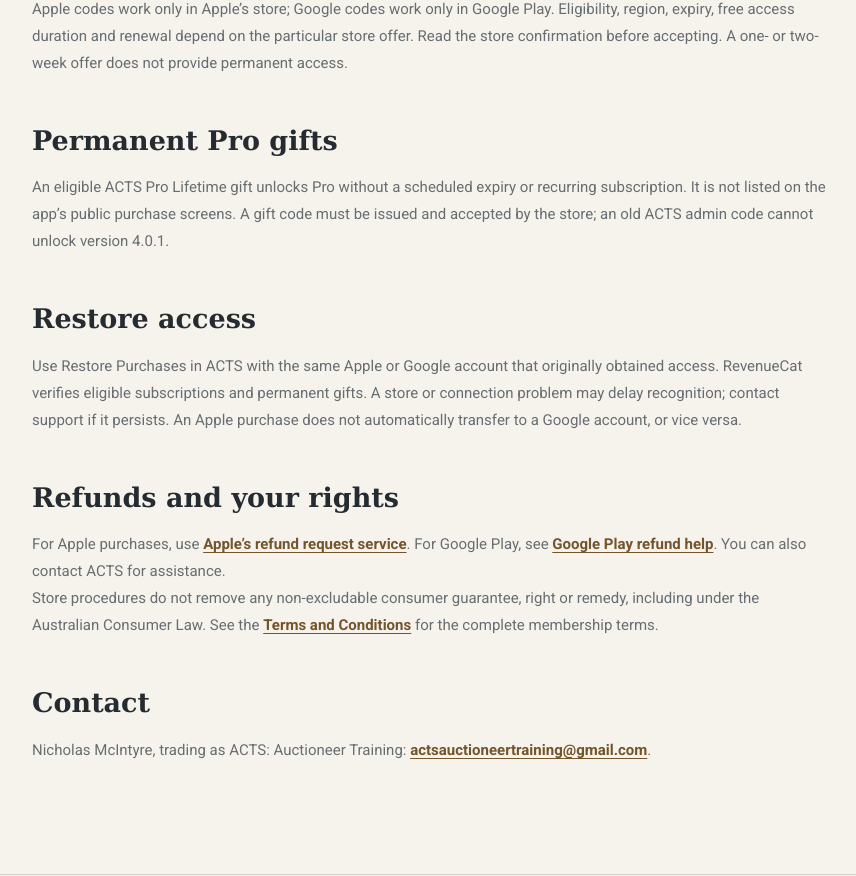
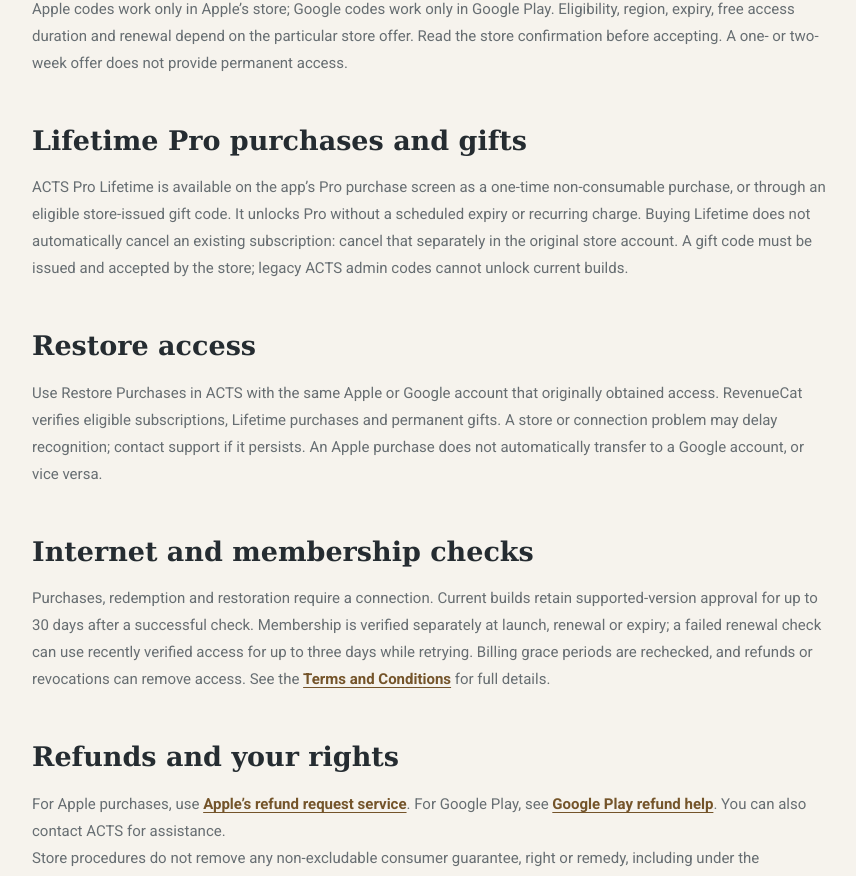
Before and after one commit to nickmac1830-web/ACTS-Website, a Next.js app: page /billing in a window 1280 px wide. Shown: the part 1220-2096 px from the top of the page, without its empty margins (211-1067 px from the left). Built offline with nearby package versions, Linux system fonts and the light colour scheme; a web font is replaced by a local one.

Commit message:
Align Lifetime billing and offline-check disclosures with ACTS 40115

```diff
--- a/app/billing/page.tsx
+++ b/app/billing/page.tsx
@@ -8,7 +8,7 @@
 
 export default function BillingPage() {
   return (
-    <LegalShell title="Billing and Store Codes" eyebrow="Standard and Pro" meta="Updated 27 September 2026">
+    <LegalShell title="Billing and Store Codes" eyebrow="Standard and Pro" meta="Updated 3 October 2026">
       <p className="legal-intro">ACTS Standard and ACTS Pro offer weekly, monthly and annual auto-renewing subscriptions where available through the Apple App Store and Google Play. The store confirms your local price, currency, billing period and any offer before purchase.</p>
       <h2>Payment and renewal</h2>
       <p>Payment is charged to the store account you use to confirm the purchase. Subscriptions renew automatically unless cancelled under the store’s rules. Any required notice and consent applies to price changes. ACTS does not receive your full payment-card details.</p>
@@ -21,10 +21,12 @@
       <h2>Have a store code?</h2>
       <p>In ACTS 4.0.1, select <strong>Have a code? Redeem</strong> on the membership screen. On iOS this opens Apple’s code sheet, with an App Store link as an alternative. On Android it opens Google Play redemption. You can also redeem through the relevant store directly, then return to ACTS and choose <strong>Restore Purchases</strong>.</p>
       <p>Apple codes work only in Apple’s store; Google codes work only in Google Play. Eligibility, region, expiry, free access duration and renewal depend on the particular store offer. Read the store confirmation before accepting. A one- or two-week offer does not provide permanent access.</p>
-      <h2>Permanent Pro gifts</h2>
-      <p>An eligible ACTS Pro Lifetime gift unlocks Pro without a scheduled expiry or recurring subscription. It is not listed on the app’s public purchase screens. A gift code must be issued and accepted by the store; an old ACTS admin code cannot unlock version 4.0.1.</p>
+      <h2>Lifetime Pro purchases and gifts</h2>
+      <p>ACTS Pro Lifetime is available on the app’s Pro purchase screen as a one-time non-consumable purchase, or through an eligible store-issued gift code. It unlocks Pro without a scheduled expiry or recurring charge. Buying Lifetime does not automatically cancel an existing subscription: cancel that separately in the original store account. A gift code must be issued and accepted by the store; legacy ACTS admin codes cannot unlock current builds.</p>
       <h2>Restore access</h2>
-      <p>Use Restore Purchases in ACTS with the same Apple or Google account that originally obtained access. RevenueCat verifies eligible subscriptions and permanent gifts. A store or connection problem may delay recognition; contact support if it persists. An Apple purchase does not automatically transfer to a Google account, or vice versa.</p>
+      <p>Use Restore Purchases in ACTS with the same Apple or Google account that originally obtained access. RevenueCat verifies eligible subscriptions, Lifetime purchases and permanent gifts. A store or connection problem may delay recognition; contact support if it persists. An Apple purchase does not automatically transfer to a Google account, or vice versa.</p>
+      <h2>Internet and membership checks</h2>
+      <p>Purchases, redemption and restoration require a connection. Current builds retain supported-version approval for up to 30 days after a successful check. Membership is verified separately at launch, renewal or expiry; a failed renewal check can use recently verified access for up to three days while retrying. Billing grace periods are rechecked, and refunds or revocations can remove access. See the <a href="/terms">Terms and Conditions</a> for full details.</p>
       <h2>Refunds and your rights</h2>
       <p>For Apple purchases, use <a href="https://reportaproblem.apple.com/">Apple’s refund request service</a>. For Google Play, see <a href="https://support.google.com/googleplay/answer/2479637">Google Play refund help</a>. You can also contact ACTS for assistance.</p>
       <p>Store procedures do not remove any non-excludable consumer guarantee, right or remedy, including under the Australian Consumer Law. See the <a href="/terms">Terms and Conditions</a> for the complete membership terms.</p>
--- a/content/legal-documents.json
+++ b/content/legal-documents.json
@@ -1,6 +1,6 @@
 {
-  "revision": "2026-09-27",
-  "date": "27 September 2026",
+  "revision": "2026-10-03",
+  "date": "3 October 2026",
   "operator": "Nicholas McIntyre, trading as ACTS: Auctioneer Training",
   "contact": "actsauctioneertraining@gmail.com",
   "privacy": {
@@ -37,7 +37,7 @@
         "marker": "STORE",
         "title": "Apple, Google and RevenueCat",
         "paragraphs": [
-          "Apple App Store or Google Play processes purchases, subscriptions and store-issued offer-code redemptions. ACTS does not receive full payment-card or bank-account details. ACTS Standard and ACTS Pro access is validated through RevenueCat, including eligible permanent Pro gifts.",
+          "Apple App Store or Google Play processes purchases, subscriptions and store-issued offer-code redemptions. ACTS does not receive full payment-card or bank-account details. ACTS Standard and ACTS Pro access is validated through RevenueCat, including one-time ACTS Pro Lifetime purchases and eligible permanent Pro gifts.",
           "RevenueCat is initialised when ACTS starts, including before you make a purchase. It can receive an anonymous app-user identifier, app and device/platform information, product identifiers, purchase history, receipt or signed transaction information, transaction and subscription dates, and entitlement status. These records support available offers, purchase verification, fraud prevention, access, restoration and limited subscription analytics.",
           "ACTS does not send local training history, microphone recordings or scripts to RevenueCat. ACTS does not use advertising SDKs, sell personal information or use RevenueCat for advertising or cross-app tracking. Apple, Google and RevenueCat handle their services under their own policies: https://www.apple.com/legal/privacy/ ; https://policies.google.com/privacy ; https://www.revenuecat.com/privacy/ ."
         ]
@@ -46,8 +46,8 @@
         "marker": "VERSION",
         "title": "App version checks",
         "paragraphs": [
-          "From ACTS 4.1.2 build 40102, the app requests the supported-version policy from actsauctioneer.com at launch and when returning to the app. The hosting infrastructure processes the IP address and ordinary connection/request details needed to deliver and secure this response. The request does not include training history, scripts, microphone audio, purchase details or an ACTS account identifier.",
-          "The app stores the version policy and last successful check on your device. A supported build can be used offline for up to 24 hours after a successful check. A fresh installation or expired check needs a connection; a version known to require an update remains blocked until a supported version is installed or a revised policy permits it."
+          "From ACTS 4.1.5, the app requests the supported-version policy from actsauctioneer.com once on a fresh app launch. It does not repeat that launch check merely because you return to an app still running in the background. Earlier builds from 4.1.2 build 40102 may also check when returning to the app. The hosting infrastructure processes the IP address and ordinary connection/request details needed to deliver and secure this response. The request does not include training history, scripts, microphone audio, purchase details or an ACTS account identifier.",
+          "The app stores the version policy and last successful check on your device. In current builds, a supported build can use cached version approval offline for up to 30 days after a successful check. A fresh installation, a newly installed build or an expired approval needs a connection. Earlier builds may use a shorter 24-hour period. A version known to require an update remains blocked until a supported version is installed or a revised policy permits it. Membership verification is separate from version approval; its cached status and renewal checks do not extend an expired or revoked purchase indefinitely."
         ]
       },
       {
@@ -155,10 +155,10 @@
       },
       {
         "marker": "CODE",
-        "title": "Store codes and permanent Pro gifts",
+        "title": "Lifetime Pro purchases and store codes",
         "paragraphs": [
           "Store-issued codes are redeemed through the relevant Apple or Google redemption flow, subject to that store's eligibility, availability and expiry rules. Review the store confirmation for the access period, price and whether renewal applies. A time-limited code does not create permanent access.",
-          "An eligible ACTS Pro Lifetime gift provides the Pro entitlement without a scheduled expiry or recurring subscription charge. It is a non-consumable purchase entitlement, not an auto-renewing plan, and is not offered on ACTS public purchase screens. Permanent access does not promise that every future separate product will be included, or that the app will operate forever on every device. Applicable consumer rights continue to apply.",
+          "ACTS Pro Lifetime provides the Pro entitlement through a one-time non-consumable purchase, without a scheduled expiry or recurring charge. It is available on the Pro purchase screen or through an eligible store-issued gift code. Buying Lifetime does not automatically cancel an existing subscription; manage that subscription separately in the original store account. Permanent access does not promise that every future separate product will be included, or that the app will operate forever on every device. Applicable consumer rights continue to apply.",
           "Use the same store account to restore eligible purchases. Apple codes cannot be redeemed in Google Play and Google codes cannot be redeemed in the App Store. ACTS has no shared user account that guarantees access will transfer between the two stores. Legacy in-app admin codes are no longer an access method in version 4.0.1."
         ]
       },
@@ -167,6 +167,7 @@
         "title": "Restoration, refunds and consumer rights",
         "paragraphs": [
           "Restore Purchases asks the store and RevenueCat to re-check eligible access. Network or store issues, expired access or a different store account may prevent recognition. Contact us if restoration does not resolve an eligible purchase.",
+          "Membership verification is separate from supported-version approval. Eligible cached access can support offline use. ACTS re-checks subscription access at renewal or expiry and periodically during an active store billing grace period. If a renewal check fails, recently verified subscription access can be retained for up to three days from its last verification while checks are retried; an internet connection is then needed to verify continued access. This does not create a free renewal or extend a revoked entitlement. Lifetime has no scheduled membership expiry, but refunds, revocations or other store adjustments can remove its entitlement. Purchases, redemption and restoration need a connection.",
           "Apple refund requests can be made at https://reportaproblem.apple.com/ . Google Play refund help is at https://support.google.com/googleplay/answer/2479637 . You may also contact ACTS for assistance. Store procedures do not exclude rights or remedies against ACTS that the law provides.",
           "Nothing in these terms excludes, restricts or modifies a consumer guarantee or other right or remedy that cannot lawfully be excluded, including under the Australian Consumer Law. Where applicable, remedies can include repair, replacement, refund or compensation under that law."
         ]
@@ -194,7 +195,7 @@
         "title": "Updates, availability and fair changes",
         "paragraphs": [
           "ACTS needs a compatible device and operating system; purchases, redemption, restoration and updates require a network connection. Features may need maintenance or change for security, compatibility or store requirements. Availability cannot be guaranteed without interruption.",
-          "From ACTS 4.1.2 build 40102, an online supported-version check is required on first use and at least once every 24 hours. ACTS may require installation of a supported update before further use. Existing membership entitlements are separate from this version check. Older installations without the check are not remotely upgraded by this feature.",
+          "Current ACTS builds check the supported-version policy once on a fresh app launch. A fresh installation, a newly installed build or an expired cached approval needs an internet connection. After a successful check, a supported build can use cached version approval offline for up to 30 days. Earlier builds from 4.1.2 build 40102 may check on resume and use a shorter 24-hour period. ACTS may require installation of a supported update before further use. Older installations without the check are not remotely upgraded by this feature.",
           "We will give reasonable notice of material changes affecting paid access where practicable, and comply with applicable notice, consent and consumer-remedy obligations. Urgent security or legal changes may take effect sooner. We will not rely on a change to remove accrued rights or avoid delivering paid access without a remedy required by law."
         ]
       },
```
Also changed, not shown: 1 other file (tests, documents, lock files or other folders).
